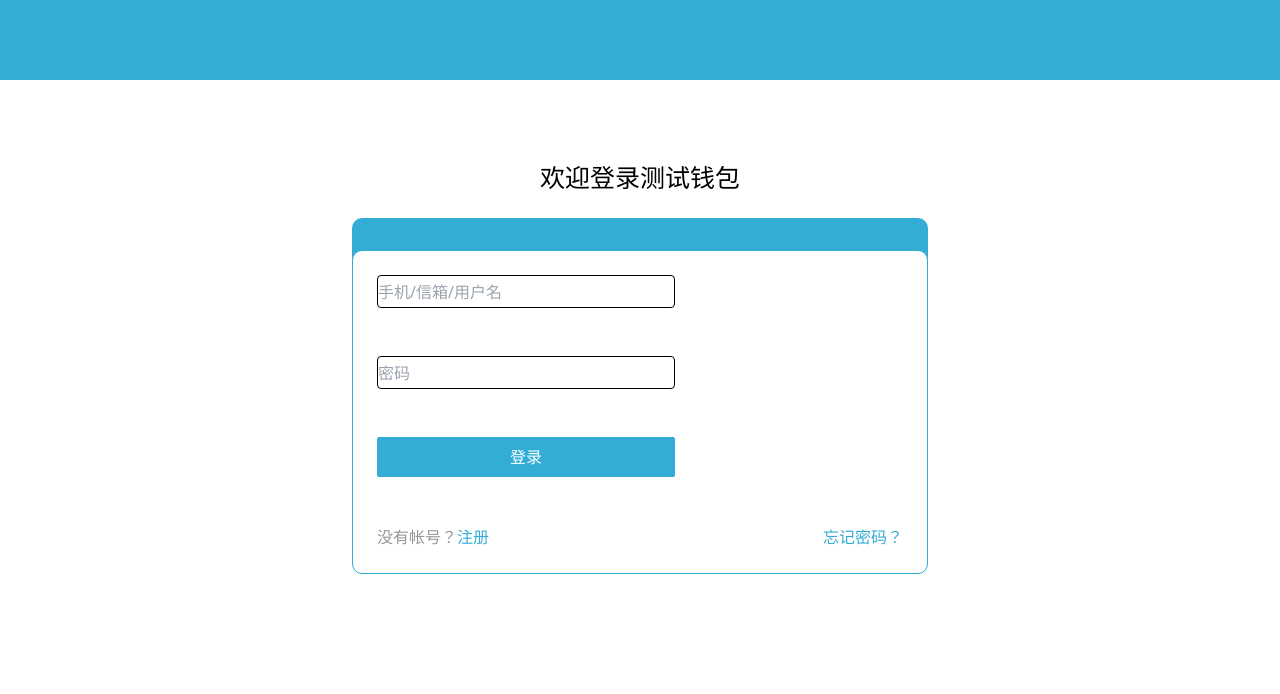
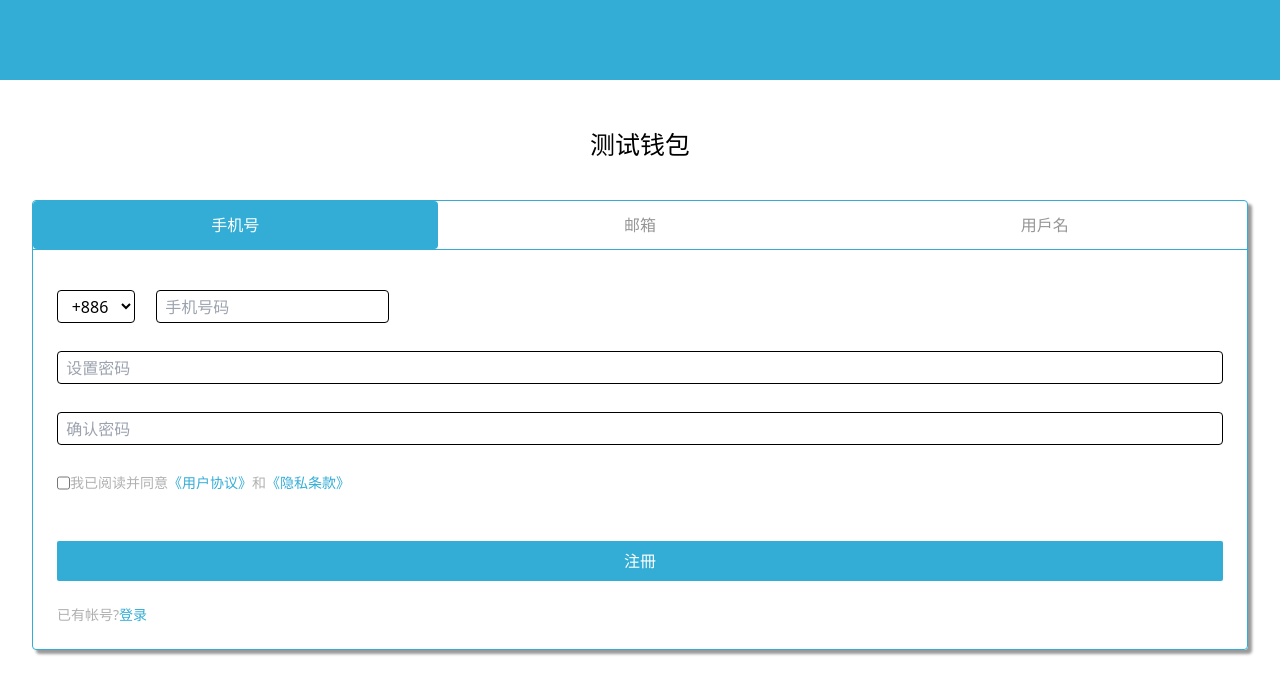
Before and after one commit to katelove/wallet, a Vue app: page / in a window 1280 px wide. Shown: the top 694 px of the page. Built offline with nearby package versions, Linux system fonts and the light colour scheme.

Commit message:
add the content

```diff
--- /dev/null
+++ b/src/components/LoginSafeVerify.vue
@@ -0,0 +1,18 @@
+<template>
+    <div>
+        <Title class="flex justify-center" heading="安全验证"></Title>
+    </div>
+</template>
+
+<script>
+import Title from "../components/Title.vue";
+import Input from "../components/Input.vue";
+import Button from "../components/Button.vue";
+export default {
+    components:{
+        Title,
+        Input,
+        Button
+    }
+}
+</script>
--- a/src/views/Home.vue
+++ b/src/views/Home.vue
@@ -1,6 +1,6 @@
 <template lang="">
-    <div class="flex justify-center mt-10 flex-col w-1/2 m-auto">
-        <!-- <Button class="w-full h-12">提交sdsds</Button>
+  <!-- <div class="flex justify-center mt-10 flex-col w-1/2 m-auto"> -->
+  <!-- <Button class="w-full h-12">提交sdsds</Button>
         <Input type="password" class="mt-5"/>
         <BlueContainer title="">
             test
@@ -9,25 +9,29 @@
         <BlueContainer title="ㄏ哈哈">
             test
         </BlueContainer> -->
-        <Login/>
-    </div>
+  <!-- <NewPwd /> -->
+  <!-- <RestDragVerify/> -->
+  <!-- <RestPwd/> -->
+  <!-- <SafeVerify/> -->
+  <TestWallet />
+  <!-- </div> -->
 </template>
 
 <script>
-// import Button from "../components/Button.vue"
-// import Input from "../components/Input.vue"
-// import BlueContainer from "../components/BlueContainer.vue"
-import Login from "../components/Login.vue"
+// import NewPwd from "../components/NewPwd.vue";
+//  import RestDragVerify from "../components/RestDragVerify.vue";
+// import RestPwd from "../components/RestPwd.vue";
+// import SafeVerify from "../components/SafeVerify.vue";
+import TestWallet from "../components/TestWallet.vue";
 
 export default {
-    components: {
-        // Button,
-        // Input,
-        // BlueContainer,
-        Login
-    },
-}
+  components: {
+    // NewPwd,
+    //  RestDragVerify,
+    // RestPwd,
+    // SafeVerify,
+    TestWallet,
+  },
+};
 </script>
-<style lang="">
-
-</style>
+<style lang=""></style>
```
